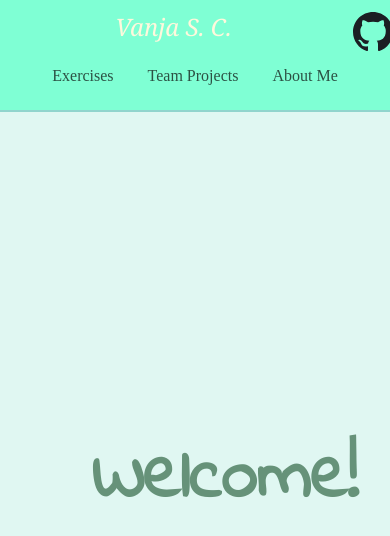
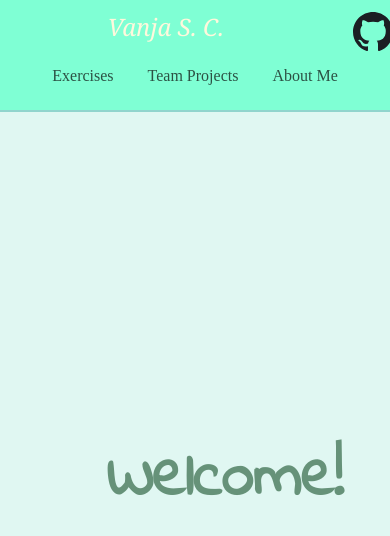
Before and after one commit to Flygonyu/GETAcademy-testing, a plain HTML site: page forApplication/index.html in a window 390 px wide. Shown: the top 536 px of the page. Drawn offline with Linux system fonts and the light colour scheme; a web font is replaced by a local one.

Commit message:
idk anymore

```diff
--- a/forApplication/style.css
+++ b/forApplication/style.css
@@ -197,14 +197,15 @@ h2{
         color: cornsilk;
         font-size: x-large;
         font-family:Cambria, Cochin, Georgia, Times, 'Times New Roman', serif;
-        margin-left: 20vw;
+        margin-left: 0;
         font-style:oblique;
         position: fixed;
+        padding-left: 18%;
     }
 
     #welcome{
         color: rgb(102, 146, 121);
-        font-size: 450%;
+        font-size: 400%;
         font-family: Indie Flower;
         margin:auto;
     }
```
